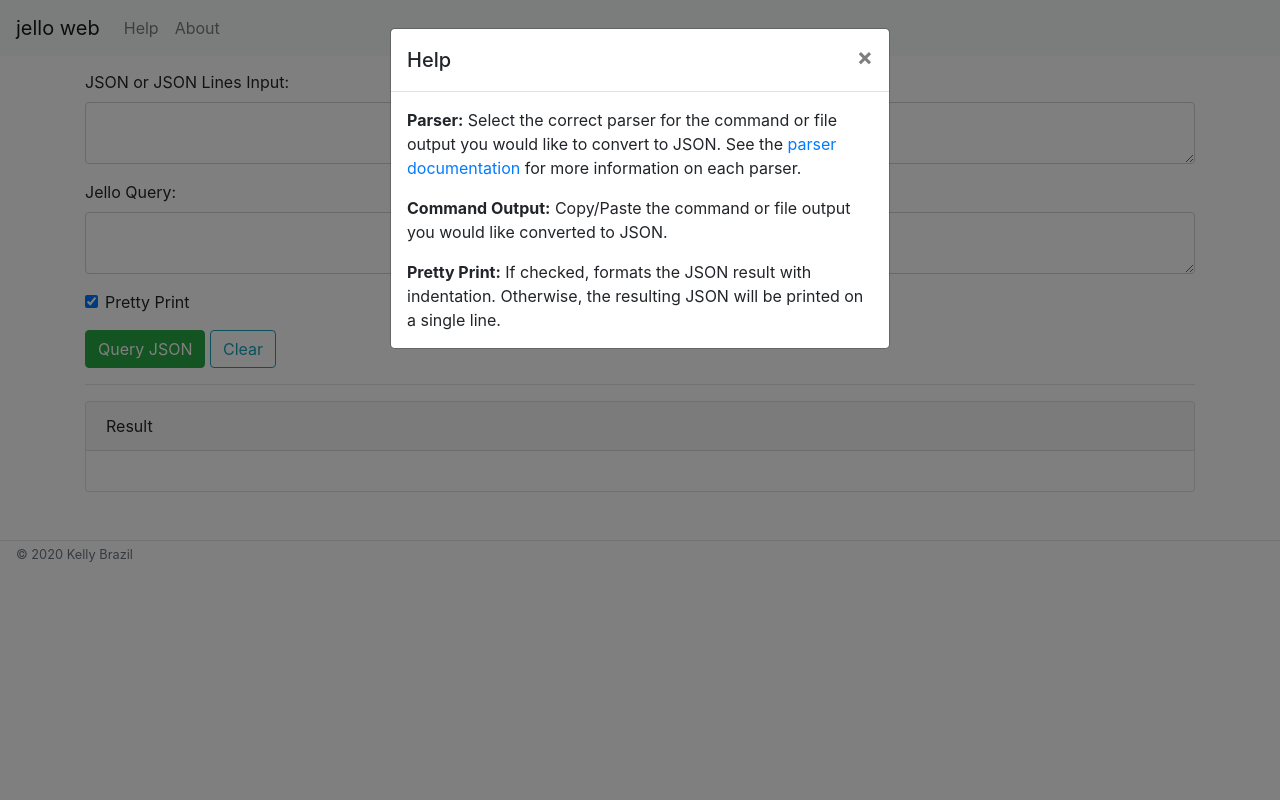
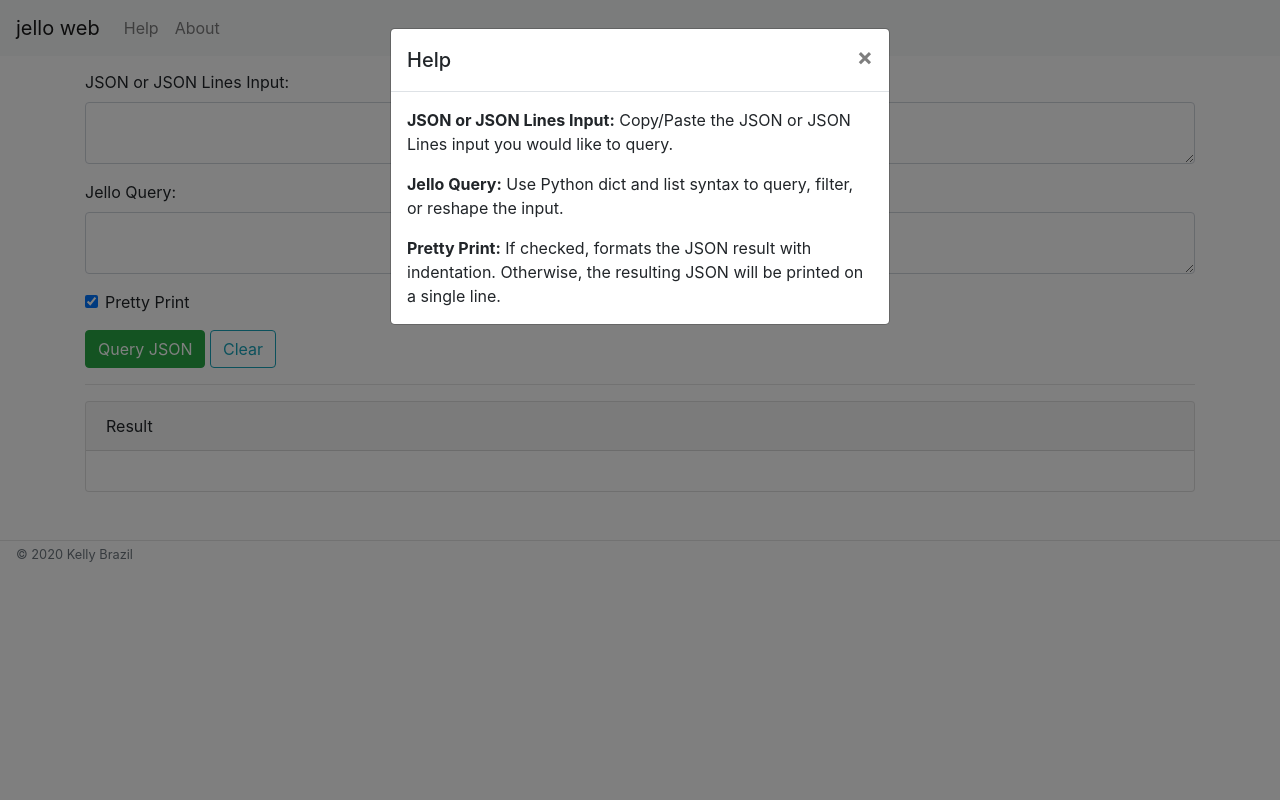
Before and after one commit to kellyjonbrazil/jello-web, a Flask app: page / in a window 1280 px wide, after a click on "Help". Run offline with Flask 2, Linux system fonts and the light colour scheme; some libraries are stand-ins or nearby versions.

Commit message:
update about and help

```diff
--- a/templates/includes/_navbar.html
+++ b/templates/includes/_navbar.html
@@ -25,8 +25,8 @@
         </button>
       </div>
       <div class="modal-body">
-        <p class="card-text"><strong>Parser:</strong> Select the correct parser for the command or file output you would like to convert to JSON. See the <a href="https://github.com/kellyjonbrazil/jc/tree/master/docs/parsers">parser documentation</a> for more information on each parser.
-        <p class="card-text"><strong>Command Output:</strong> Copy/Paste the command or file output you would like converted to JSON.
+        <p class="card-text"><strong>JSON or JSON Lines Input:</strong> Copy/Paste the JSON or JSON Lines input you would like to query.
+        <p class="card-text"><strong>Jello Query:</strong> Use Python dict and list syntax to query, filter, or reshape the input.
         <p class="card-text"><strong>Pretty Print:</strong> If checked, formats the JSON result with indentation. Otherwise, the resulting JSON will be printed on a single line.
       </div>
     </div>
@@ -43,11 +43,11 @@
         </button>
       </div>
       <div class="modal-body">
-        <p class="card-text"><strong>Welcome to the jc demo web app!</strong>
-        <p class="card-text">jc is a command-line utility and Python library that converts the output of many commands and file-types to JSON for easier parsing in scripts.
-        <p class="card-text">jc is hand-crafted with love by Kelly Brazil.
-        <p class="card-text">This web app is based on jc version <strong>{{ jello_version }}</strong>.
-        <p class="card-text">For more information, please see the jc project <a href="https://github.com/kellyjonbrazil/jc">github site</a>.
+        <p class="card-text"><strong>Welcome to the Jello demo web app!</strong>
+        <p class="card-text">Jello is a command-line utility that allows you to query, filter, and reshape JSON or JSON Lines data using standard Python dict and list syntax. All Python capabilities are available, including loops, branching, comprehensions, math, etc.
+        <p class="card-text">Jello is hand-crafted with love by Kelly Brazil.
+        <p class="card-text">This web app is based on Jello version <strong>{{ jello_version }}</strong>.
+        <p class="card-text">For more information, please see the Jello project <a href="https://github.com/kellyjonbrazil/jello">github site</a>.
       </div>
     </div>
   </div>
```
